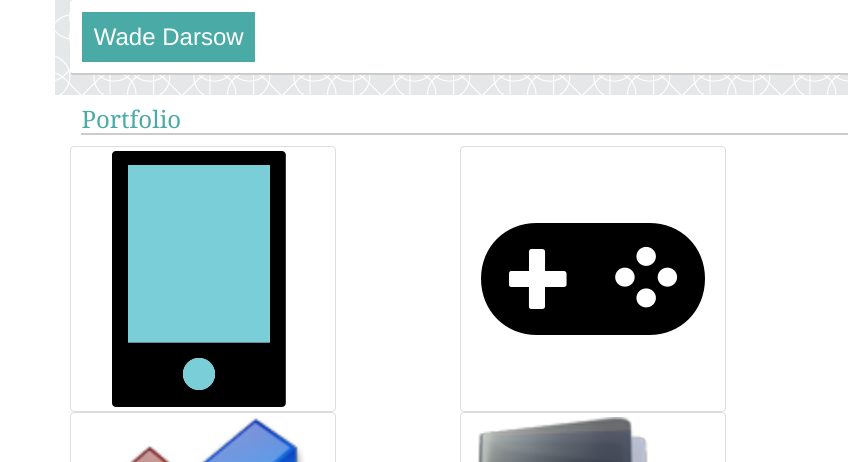
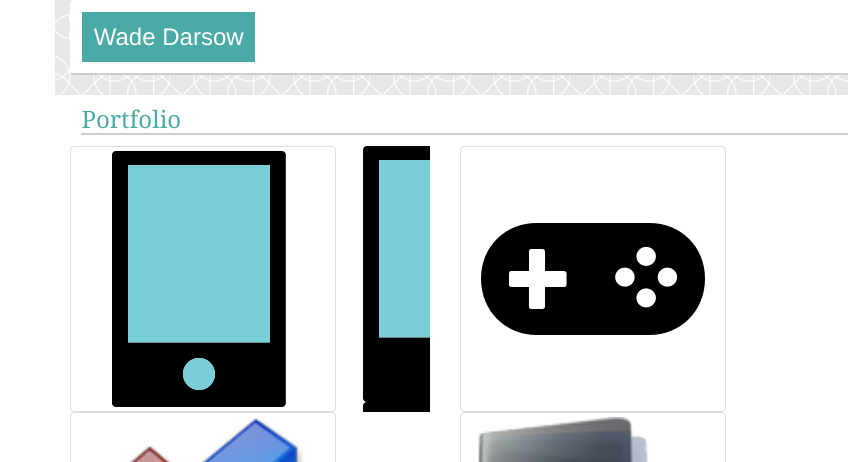
Before and after one commit to wdarsow/Bootstrap-Portfolio, a plain HTML site: page portfolio.html in a window 1280 px wide. Shown: the top 462 px of the page, 0-848 px from the left. Drawn offline with nearby package versions, Linux system fonts and the light colour scheme.

Commit message:
portfolio and style changes

```diff
--- a/portfolio.html
+++ b/portfolio.html
@@ -33,7 +33,9 @@
         </div>
         <div class="row">
             <div class="col-md-4">
-                <img src="./images/ipadicon.png" class="img-thumbnail" alt="ipad icon">
+                <div class="bground1">
+                    <img src="./images/ipadicon.png" class="img-thumbnail" alt="ipad icon">
+                </div>
             </div>
 
             <div class="col-md-4">
--- a/style.css
+++ b/style.css
@@ -83,6 +83,10 @@ input[type=submit] {
     padding: 1%;
 }
 
+.bground1 {
+    background-image: url(../images/ipadicon.png);
+}
+
 /*
 submit {
     margin-left: 1%;
```
